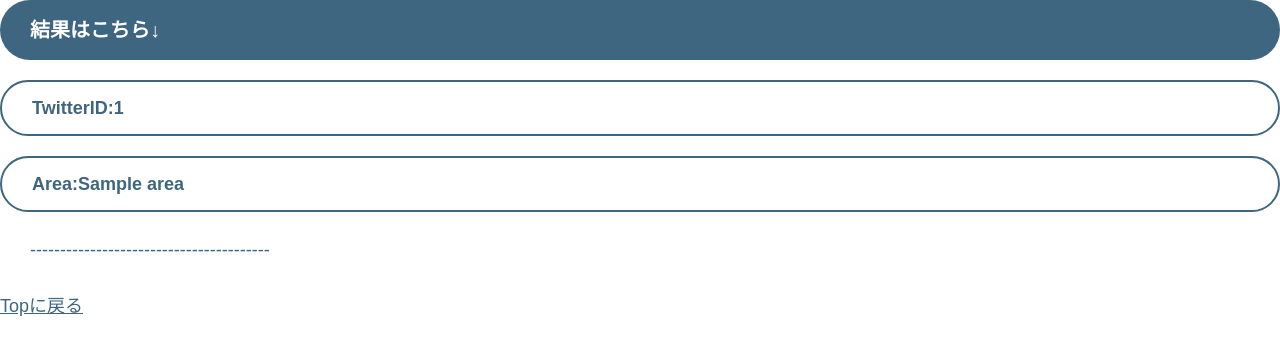
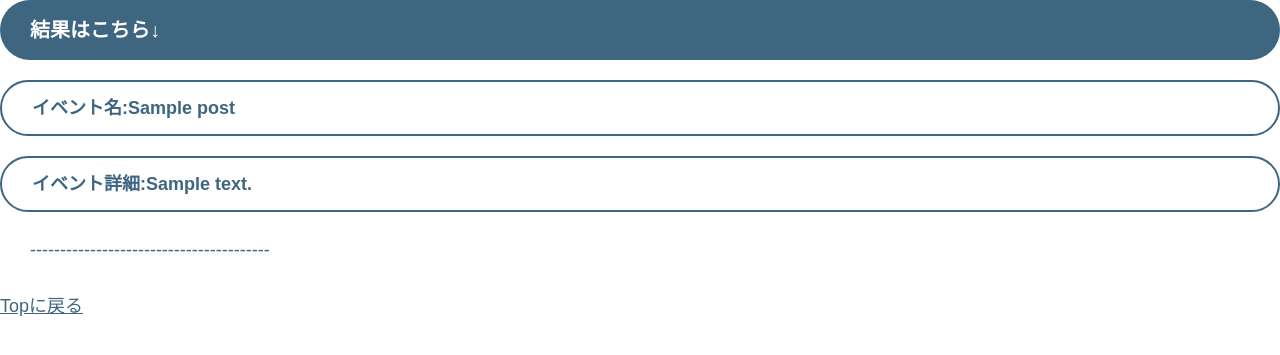
Before and after one commit to AplBoiCun/team_megane, a Flask app: template templates/result.html in a window 1280 px wide. Shown: the top 355 px of the page. Run offline with Flask 2, Linux system fonts and the light colour scheme; the template is opened without the code that fills it: most values are stand-ins (such as "Sample title", 1, 10 or a date in 2020).

Commit message:
結果がresultに帰って来るようにしました

```diff
--- a/get_timelines.py
+++ b/get_timelines.py
@@ -8,7 +8,6 @@ from tinydb import TinyDB, Query
 
 
 def get(id):
-  print("idはこれ" + id)
   db = TinyDB('main_db.json')
   timeline_table = db.table("timeline_table")
   timeline_table.purge()
@@ -29,7 +28,6 @@ def get(id):
 
   if res.status_code == 200:  # 正常通信出来た場合
     timelines = json.loads(res.text)  # レスポンスからタイムラインリストを取得
-    print(timelines[0])
     for line in timelines:  # タイムラインリストをループ処理
       timeline_table.insert({
           'text': line['text']
--- a/main.py
+++ b/main.py
@@ -31,9 +31,10 @@ def add():
   get_timelines.get(id)
   user_add_keywords.add(id)
   events = event_select.select(id)
+  print(events)
 
 
-  return render_template('result.html', posts=user_table.all())
+  return render_template('result.html', posts=events)
 
 #@app.route("/reset")
 # def reset():
--- a/templates/result.html
+++ b/templates/result.html
@@ -9,8 +9,8 @@
 
       <h2>結果はこちら↓</h2>
       {% for post in posts %}
-      <h3>TwitterID:{{ post.ID }}</h3>
-      <h3>Area:{{ post.area }}</h3>
+      <h3>イベント名:{{ post.title }}</h3>
+      <h3>イベント詳細:{{ post.description }}</h3>
 
       <p>----------------------------------------</p>
       {% endfor %}
```
